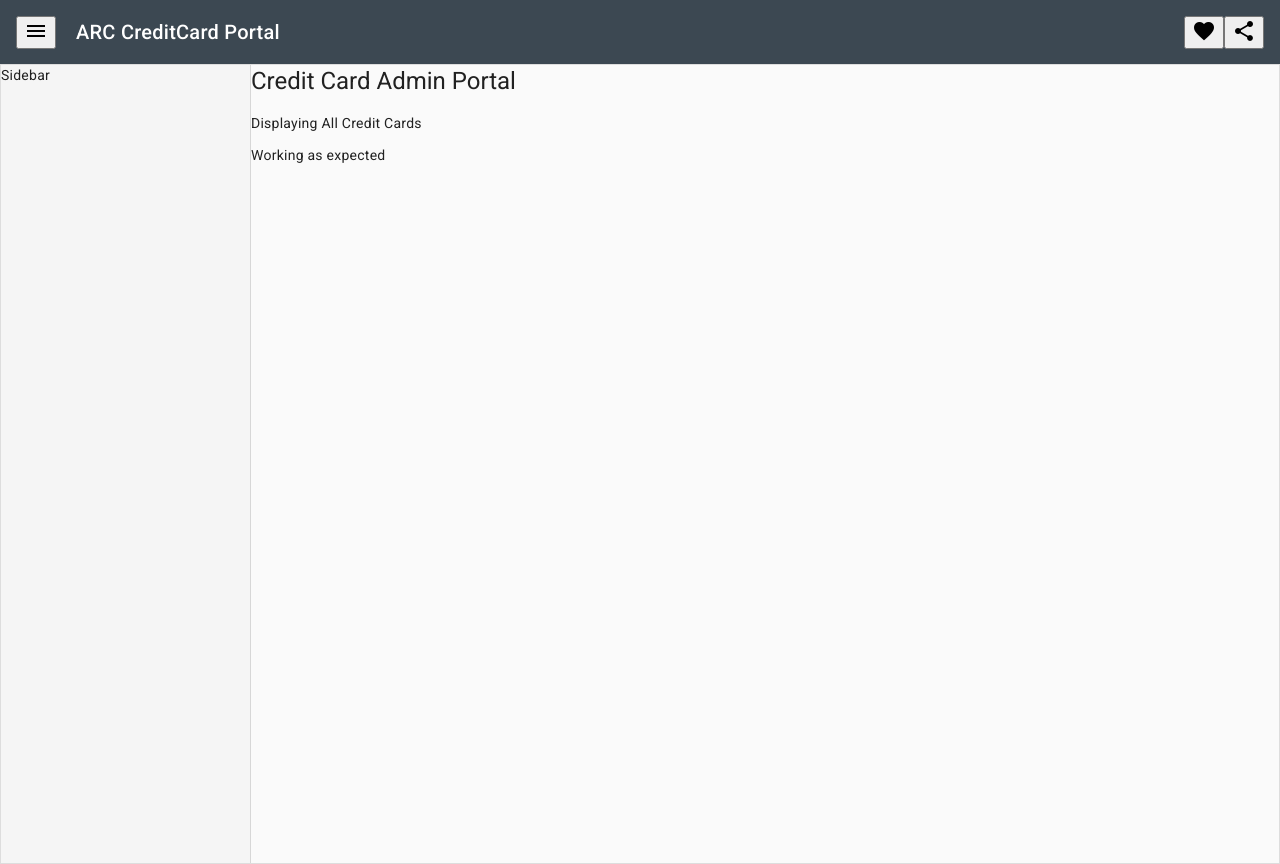
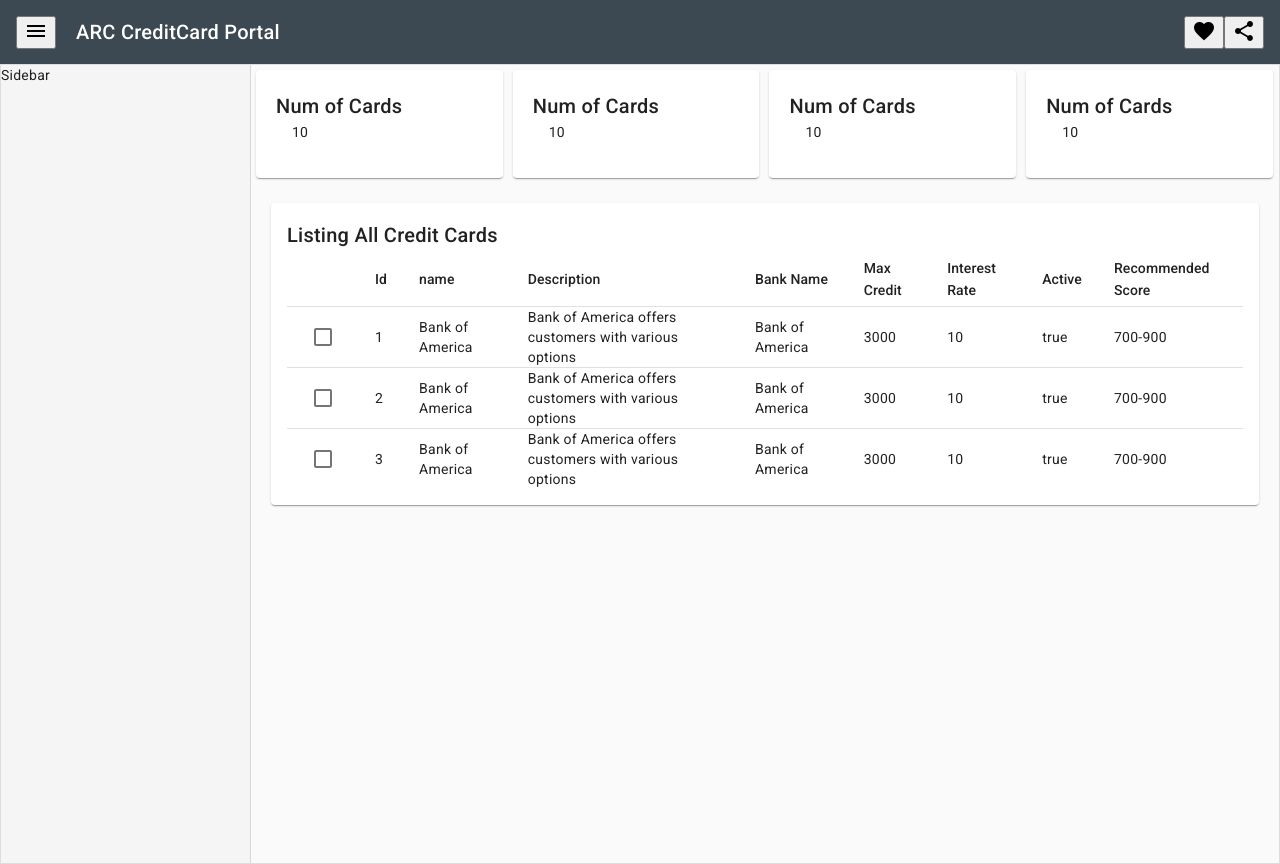
Before and after one commit to JaagupPr/Angular-CRUD, an Angular app in the folder angular-16-crud/creditcardadmin/: page /creditcards in a window 1280 px wide. Built offline with nearby package versions, Linux system fonts and the light colour scheme.

Commit message:
Mat Table and Read Functionality

```diff
--- a/angular-16-crud/creditcardadmin/src/app/app.component.html
+++ b/angular-16-crud/creditcardadmin/src/app/app.component.html
@@ -17,7 +17,6 @@
     Sidebar
   </mat-drawer>
   <mat-drawer-content class="main-content">
-    <h1>Credit Card Admin Portal</h1>
     <router-outlet></router-outlet>
   </mat-drawer-content>
 </mat-drawer-container>
--- a/angular-16-crud/creditcardadmin/src/app/creditcards/creditcards.component.html
+++ b/angular-16-crud/creditcardadmin/src/app/creditcards/creditcards.component.html
@@ -1,3 +1,72 @@
-<p>Displaying All Credit Cards</p>
+<div style="display:flex; flex-direction: row;">
+    <mat-card class="mat-card count-card">
+        <mat-card-title>Num of Cards</mat-card-title>
+        <mat-card-content>10</mat-card-content>
+    </mat-card>
 
-Working as expected
+    <mat-card class="mat-card count-card">
+        <mat-card-title>Num of Cards</mat-card-title>
+        <mat-card-content>10</mat-card-content>
+    </mat-card>
+
+    <mat-card class="mat-card count-card">
+        <mat-card-title>Num of Cards</mat-card-title>
+        <mat-card-content>10</mat-card-content>
+    </mat-card>
+
+    <mat-card class="mat-card count-card">
+        <mat-card-title>Num of Cards</mat-card-title>
+        <mat-card-content>10</mat-card-content>
+    </mat-card>
+</div>
+
+<mat-card class="mat-card">
+    <mat-card-header>
+        <mat-card-title>Listing All Credit Cards</mat-card-title>
+    </mat-card-header>
+    <mat-card-content>
+        <table mat-table [dataSource]="dataSource" matSort >
+            <ng-container matColumnDef="select">
+                <th mat-header-cell *matHeaderCellDef></th>
+                <td mat-cell *matCellDef="let row">
+                    <mat-checkbox></mat-checkbox>
+                </td>
+            </ng-container>
+            <ng-container matColumnDef="id">
+                <th mat-header-cell *matHeaderCellDef>Id</th>
+                <td mat-cell *matCellDef="let element">{{element.id}}</td>
+            </ng-container>
+            <ng-container matColumnDef="name">
+                <th mat-header-cell *matHeaderCellDef>name</th>
+                <td mat-cell *matCellDef="let element">{{element.name}}</td>
+            </ng-container>
+            <ng-container matColumnDef="description">
+                <th mat-header-cell *matHeaderCellDef>Description</th>
+                <td mat-cell *matCellDef="let element">{{element.description}}</td>
+            </ng-container>
+            <ng-container matColumnDef="bankName">
+                <th mat-header-cell *matHeaderCellDef>Bank Name</th>
+                <td mat-cell *matCellDef="let element">{{element.bankName}}</td>
+            </ng-container>
+            <ng-container matColumnDef="maxCredit">
+                <th mat-header-cell *matHeaderCellDef>Max Credit</th>
+                <td mat-cell *matCellDef="let element">{{element.maxCredit}}</td>
+            </ng-container>
+            <ng-container matColumnDef="interestRate">
+                <th mat-header-cell *matHeaderCellDef>Interest Rate</th>
+                <td mat-cell *matCellDef="let element">{{element.interestRate}}</td>
+            </ng-container>
+            <ng-container matColumnDef="active">
+                <th mat-header-cell *matHeaderCellDef>Active</th>
+                <td mat-cell *matCellDef="let element">{{element.active}}</td>
+            </ng-container>
+            <ng-container matColumnDef="recommendedScore">
+                <th mat-header-cell *matHeaderCellDef>Recommended Score</th>
+                <td mat-cell *matCellDef="let element">{{element.recommendedScore}}</td>
+            </ng-container>
+
+            <tr mat-header-row *matHeaderRowDef="displayColumns"></tr>
+            <tr mat-row *matRowDef="let row; columns: displayColumns"></tr>
+        </table>
+    </mat-card-content>
+</mat-card>
--- a/angular-16-crud/creditcardadmin/src/app/creditcards/creditcards.component.scss
+++ b/angular-16-crud/creditcardadmin/src/app/creditcards/creditcards.component.scss
@@ -0,0 +1,8 @@
+.mat-card {
+    margin:20px;
+}
+.count-card {
+    width:24%;
+    margin:5px;
+    padding: 20px;
+}
--- a/angular-16-crud/creditcardadmin/src/app/creditcards/creditcards.component.ts
+++ b/angular-16-crud/creditcardadmin/src/app/creditcards/creditcards.component.ts
@@ -1,4 +1,54 @@
-import { Component } from '@angular/core';
+import { Component, ViewChild } from '@angular/core';
+import { CreditCard } from '../models/credit-card';
+import { MatTableDataSource } from '@angular/material/table';
+import { SelectionModel } from '@angular/cdk/collections';
+import { MatPaginator, MatPaginatorModule} from '@angular/material/paginator';
+import { MatSort } from '@angular/material/sort';
+
+const TABLE_DATA: CreditCard[] = [
+  {
+    id: 1,
+    name: 'Bank of America',
+    description: "Bank of America offers customers with various options",
+    bankName: "Bank of America",
+    maxCredit: 3000,
+    interestRate: 10,
+    active: true,
+    recommendedScore: '700-900',
+    annualFee: 4,
+    termsAndConditions: 'Following are the terms and conditions',
+    createdData: '2023-31-08',
+    updatedDate: '2023-31-08',
+  },
+  {
+    id: 2,
+    name: 'Bank of America',
+    description: "Bank of America offers customers with various options",
+    bankName: "Bank of America",
+    maxCredit: 3000,
+    interestRate: 10,
+    active: true,
+    recommendedScore: '700-900',
+    annualFee: 4,
+    termsAndConditions: 'Following are the terms and conditions',
+    createdData: '2023-31-08',
+    updatedDate: '2023-31-08',
+  },
+  {
+    id: 3,
+    name: 'Bank of America',
+    description: "Bank of America offers customers with various options",
+    bankName: "Bank of America",
+    maxCredit: 3000,
+    interestRate: 10,
+    active: true,
+    recommendedScore: '700-900',
+    annualFee: 4,
+    termsAndConditions: 'Following are the terms and conditions',
+    createdData: '2023-31-08',
+    updatedDate: '2023-31-08',
+  }
+];
 
 @Component({
   selector: 'app-creditcards',
@@ -7,4 +57,22 @@ import { Component } from '@angular/core';
 })
 export class CreditcardsComponent {
 
+  displayColumns = ["select", "id", "name", "description", "bankName", "maxCredit", "interestRate", "active", "recommendedScore"];
+
+  dataSource = new MatTableDataSource(TABLE_DATA);
+
+  selection = new SelectionModel(true, []);
+
+  @ViewChild(MatPaginator) paginator!: MatPaginator;
+  @ViewChild(MatSort) sort!: MatSort;
+
+  ngAfterViewInit(){
+    this.dataSource.paginator = this.paginator;
+    this.dataSource.sort = this.sort;
+  }
+
+  selectHandler(row: CreditCard){
+    this.selection.toggle(row as never);
+  }
+
 }
--- /dev/null
+++ b/angular-16-crud/creditcardadmin/src/app/models/credit-card.ts
@@ -0,0 +1,14 @@
+export interface CreditCard {
+    id: number;
+    name: string;
+    description: string;
+    bankName: string;
+    maxCredit: number;
+    interestRate: number;
+    active: boolean;
+    recommendedScore: string;
+    annualFee: number;
+    termsAndConditions: string;
+    createdData: string;
+    updatedDate: string
+}
```
Also changed, not shown: angular-16-crud/creditcardadmin/src/app/creditcards/creditcards.module.ts (+11 -1 lines).
